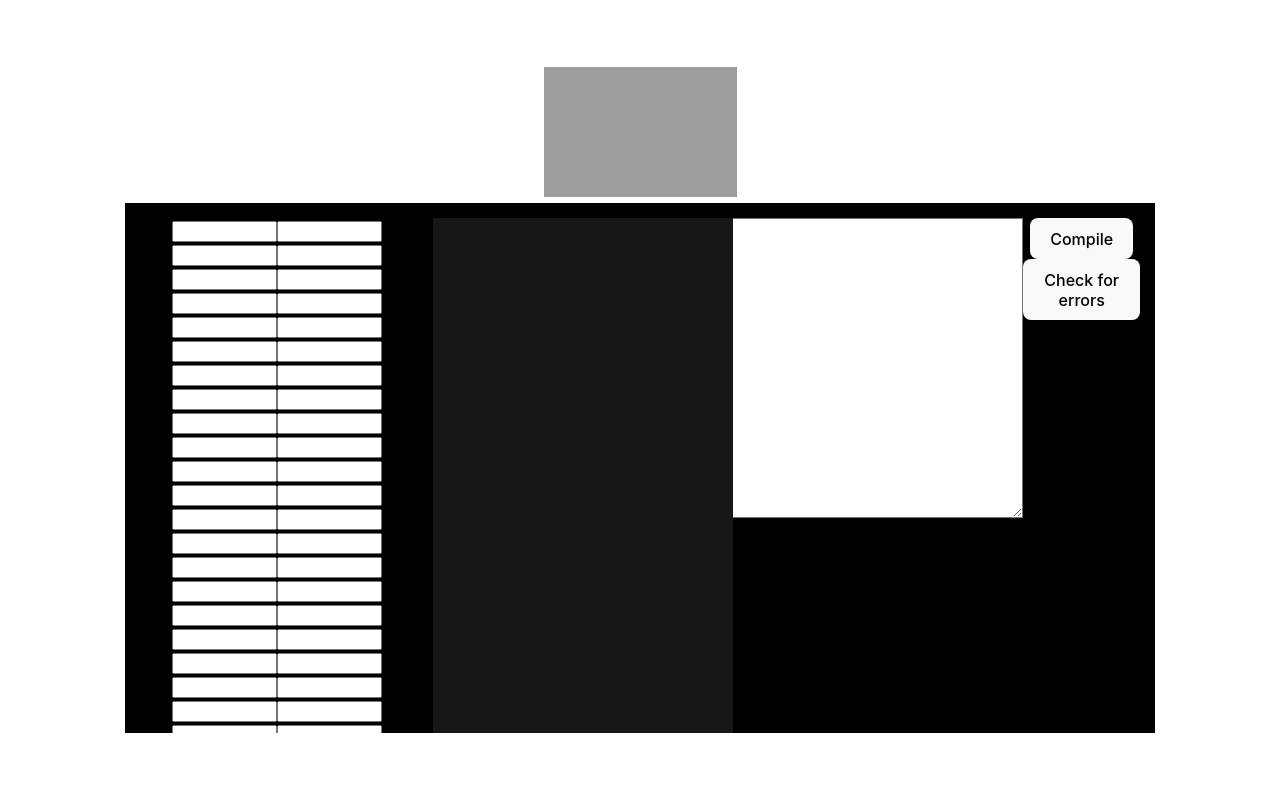
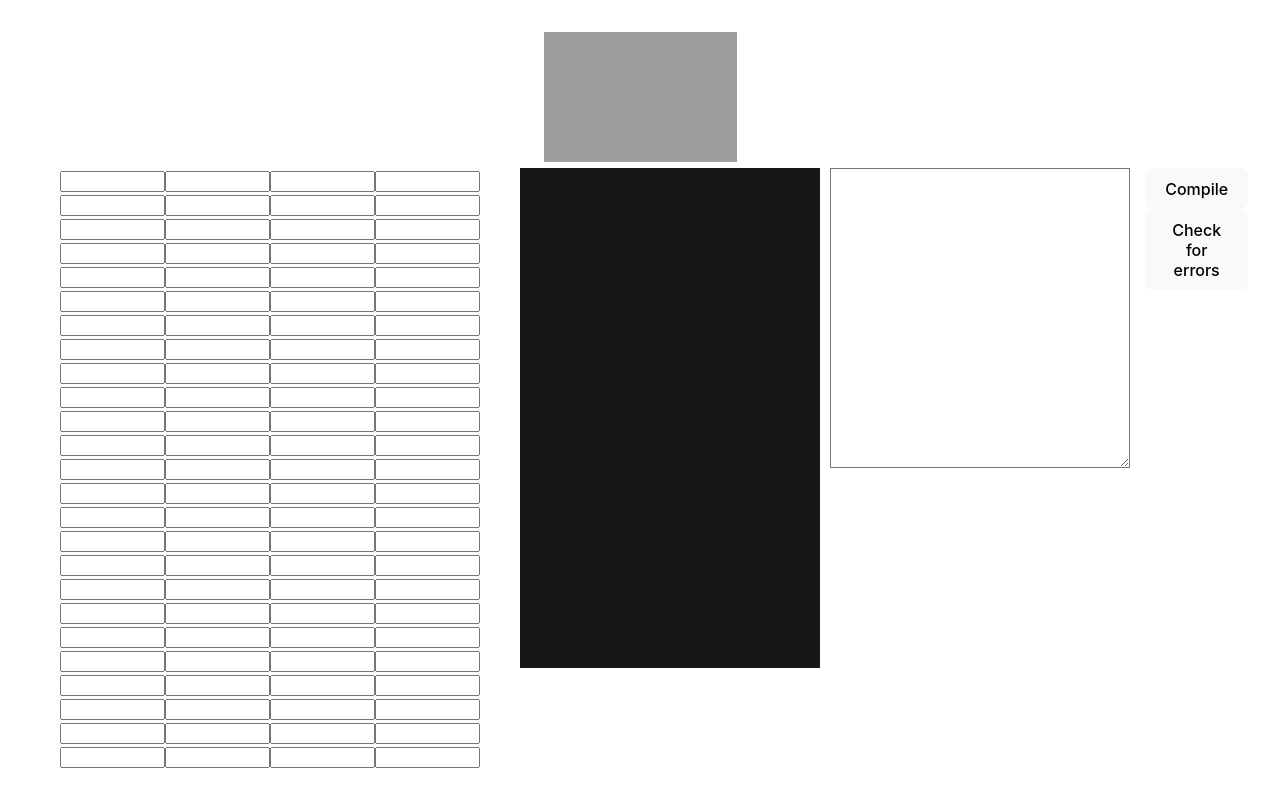
Before and after one commit to joserenter1a/PySonic, a React (Vite) app in the folder pysonic/: page / in a window 1280 px wide. Built offline with nearby package versions, Linux system fonts and the light colour scheme; grey boxes are pictures that could not be loaded.

Commit message:
changed layout

```diff
--- a/pysonic/src/App.jsx
+++ b/pysonic/src/App.jsx
@@ -11,7 +11,10 @@ function App() {
       <div >
 
           <div
-            style={gridStyle}
+            style={{gridStyle,
+            width: '1200px',
+            height: '600px'
+          }}
           >
             <GridComponent
 
--- a/pysonic/src/components/Grid.jsx
+++ b/pysonic/src/components/Grid.jsx
@@ -154,7 +154,7 @@ export const GridComponent = () => {
       <div key={rowIndex}>
           <div style = {{float:'left',
         paddingLeft: '10px',
-        width:'200px'}}></div>
+        width:'450px'}}></div>
         {row.map((cell, colIndex) => (
           <input
             key={`${rowIndex}-${colIndex}`}
@@ -171,7 +171,7 @@ export const GridComponent = () => {
 
   </div>
     <div
-      style={{paddingRight:'10px'}}
+      style={{paddingRight:'30px'}}
       >
         <Editor
           value={code}
@@ -184,7 +184,7 @@ export const GridComponent = () => {
             fontFamily: '"Fira code", "Fira Mono", monospace',
             fontSize: 14,
             color: 'gray',
-            height: '100%',
+            height:'500px',
             backgroundColor: '#171717',
 
             width:'300px',
@@ -202,7 +202,7 @@ export const GridComponent = () => {
 
     <div
           className='output'
-          style={{ display: 'flex', gap: '10px', width: '300px', height: '300px' }}
+          style={{ display: 'flex', paddingRight:'15px', gap: '10px', width: '300px', height: '300px' }}
         >
         {/* Text area for code output */}
         <textarea
@@ -217,6 +217,7 @@ export const GridComponent = () => {
             color: error ? 'red' : 'black',
             backgroundColor: error ? '#ffebeb' : 'white',
             paddingLeft:'10px',
+            paddingRight:'15px',
             width:'300px'
           }}
           />
```
